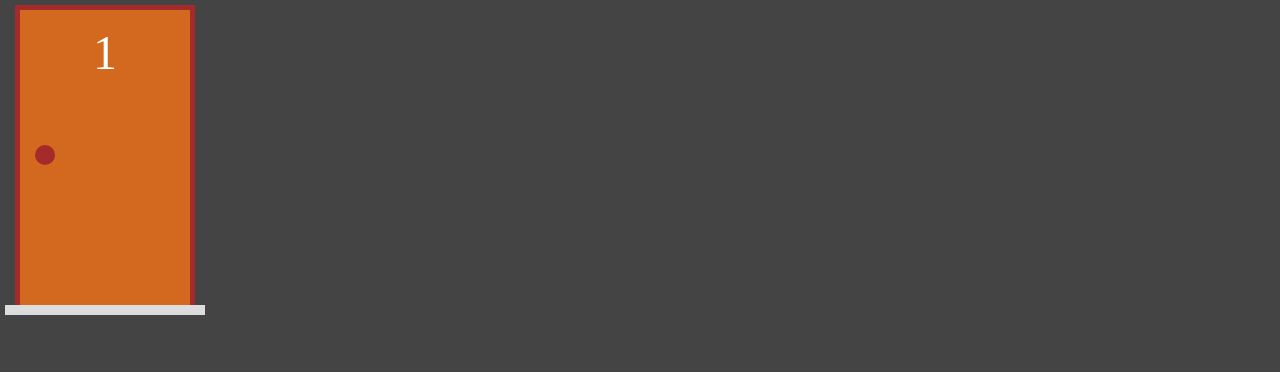
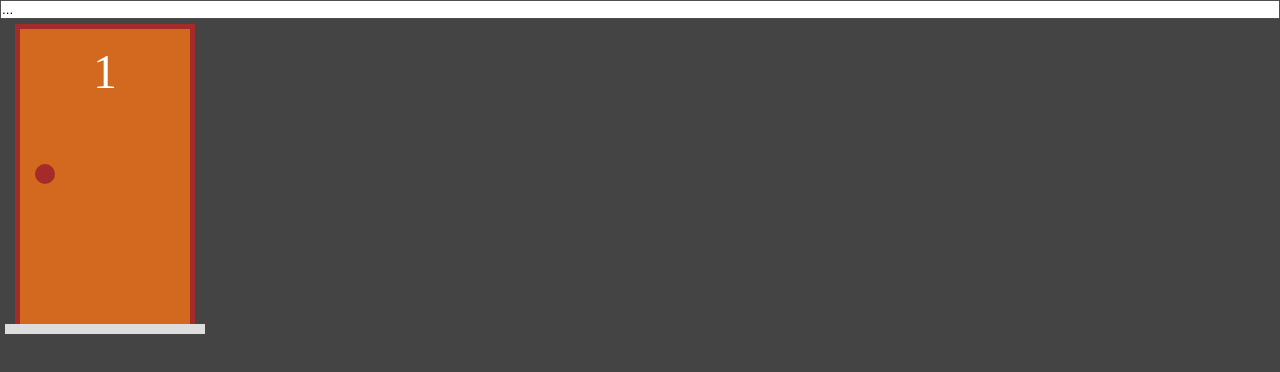
Before and after one commit to luucasor/portas, a Next.js app: page / in a window 1280 px wide. Shown: the top 372 px of the page. Built offline with nearby package versions, Linux system fonts and the light colour scheme.

Commit message:
Alternar seleção

```diff
--- a/components/Porta.tsx
+++ b/components/Porta.tsx
@@ -2,14 +2,18 @@ import styles from "../styles/Porta.module.css"
 import PortaModel from "../model/porta"
 
 interface PortaProps {
-    porta: PortaModel
+    value: PortaModel
+    onChange: (novaPorta: PortaModel) => void
 }
 
 export default function Porta(props: PortaProps) {
-    const { porta } = props
+    const porta = props.value
     const selecionada = porta.selecionada ? styles.selecionada : '';
+
+    //novaPorta => setP1(novaPorta)
+    const alternarSelecao = e => props.onChange(porta.alternarSelecao())
     return (
-        <div className={styles.area}>
+        <div className={styles.area} onClick={alternarSelecao}>
             <div className={`${styles.estrutura} ${selecionada}`}>
                 <div className={styles.porta}>
                     <div className={styles.numero}>{porta.numero}</div>
--- a/model/porta.ts
+++ b/model/porta.ts
@@ -32,8 +32,9 @@ export default class PortaModel {
         return new PortaModel(this.numero, this.temPresente, selecionada, this.aberta)
     }
 
-    alterarSelecao() {
+    alternarSelecao() {
         const selecionada = !this.selecionada
+        console.log("altenarSelecao", selecionada)
         return new PortaModel(this.numero, this.temPresente, selecionada, this.aberta)
     }
 
--- a/pages/index.jsx
+++ b/pages/index.jsx
@@ -4,10 +4,15 @@ import PortaModel from "../model/porta"
 
 export default function Home() {
   const [p1, setP1] = useState(new PortaModel(1))
+  const [text, setTexto] = useState("...")
 
   return (
-    <div style={{display: "flex"}}>
-      <Porta porta={p1}/>
+    <div style={{display: "flex", flexDirection: "column"}}>
+    <input type="text"
+           value={text}
+           onChange={e => setTexto(e.target.value)}
+    />
+      <Porta value={p1} onChange={novaPorta => setP1(novaPorta)}/>
     </div>
   )
 }
```
